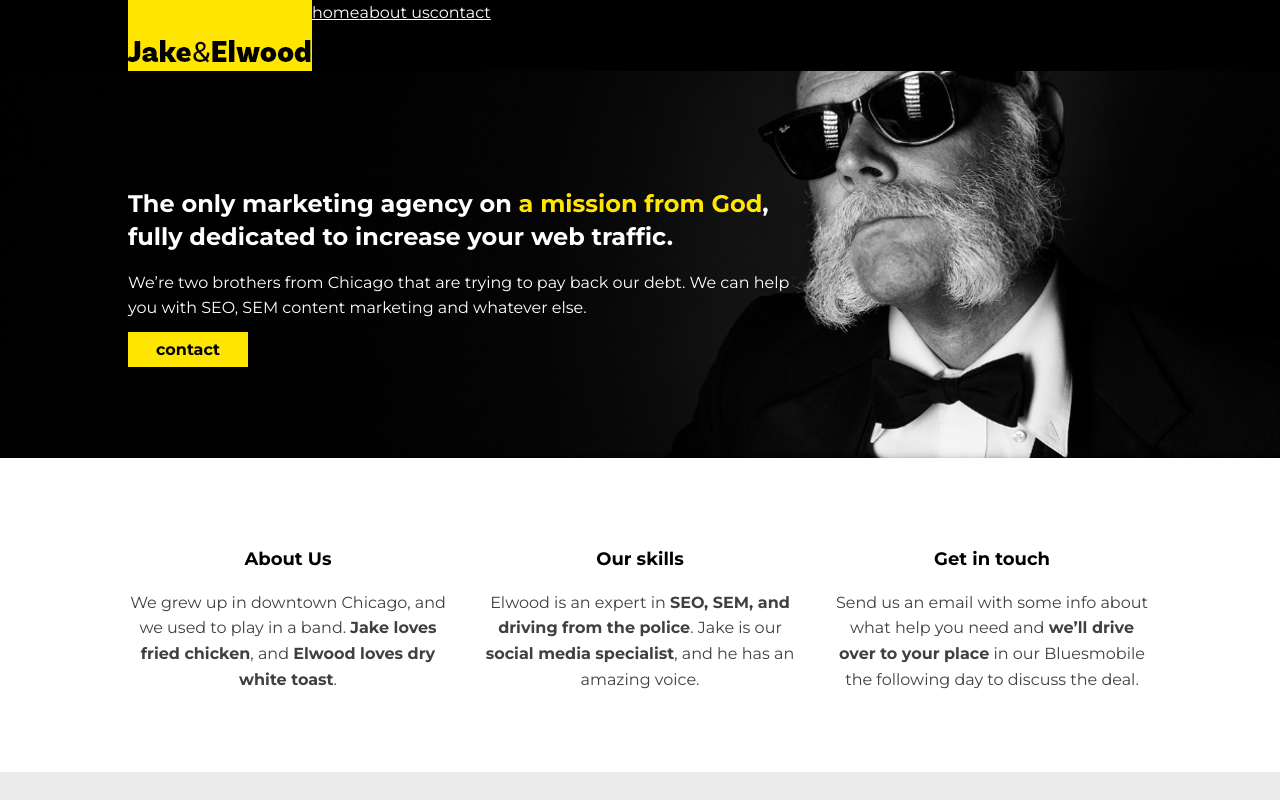
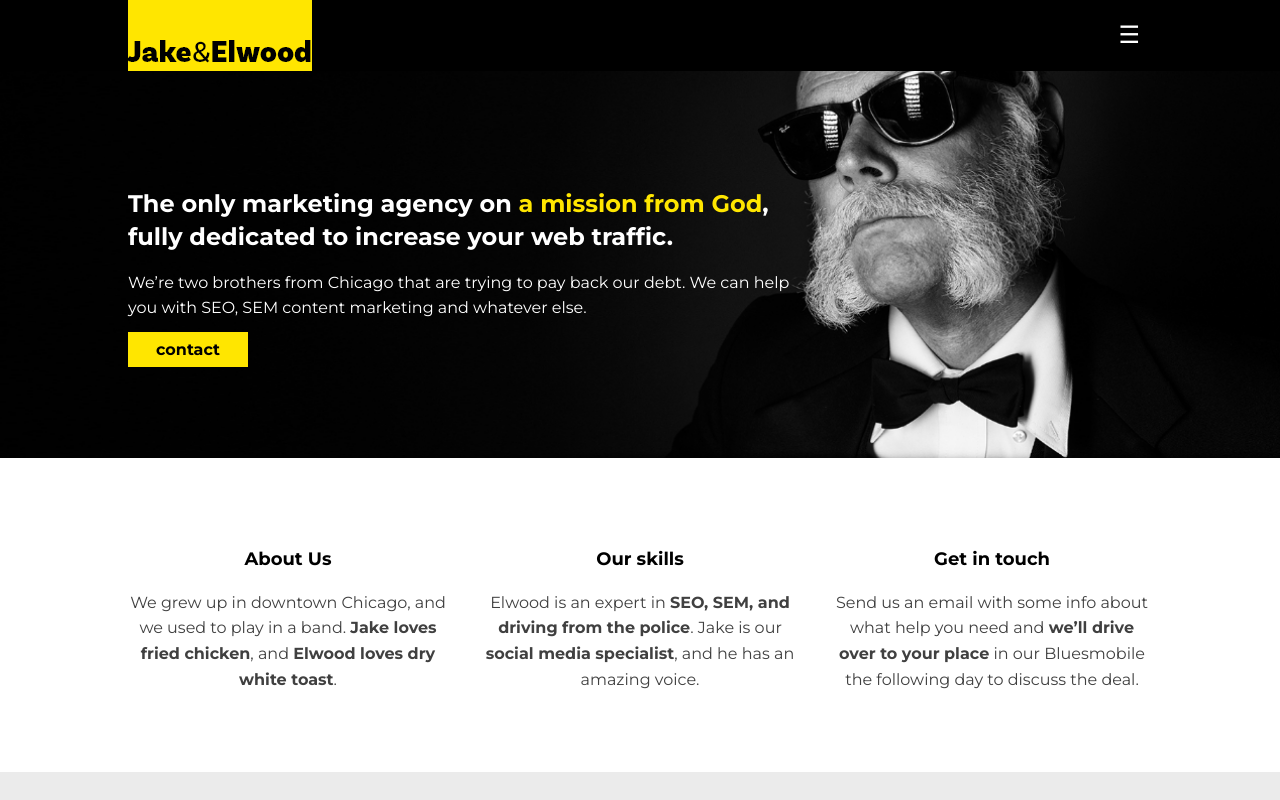
Before and after one commit to ManudeQuevedo/final-project-responsive-bootcamp-scrimba, a plain HTML site: page index.html in a window 1280 px wide. Shown: the top 800 px of the page. Drawn offline with Linux system fonts and the light colour scheme.

Commit message:
Completed the Nav for the site

```diff
--- a/index.html
+++ b/index.html
@@ -22,7 +22,10 @@
                <img src="img/logo.png" alt="" class="logo" />
             </a>
 
+            <button aria-label="Open navigation" class="open-nav">&#9776;</button>
+
             <nav class="nav">
+               <button aria-label="Close navigation" class="close-nav">&times;</button>
                <ul class="nav-list">
                   <li class="nav-item">
                      <a href="index.html" class="nav-link">home</a>
@@ -77,5 +80,7 @@
                 <li class="social-item"><a href="#" class="social-link"><i class="fab fa-instagram fa-2x"></i></a></li>
             </ul>
         </footer>
+
+        <script src="main.js"></script>
    </body>
 </html>
--- a/style.css
+++ b/style.css
@@ -79,15 +79,64 @@ strong {
    padding-top: 2em;
 }
 
+.nav {
+   position: fixed;
+   background-color: #000;
+   top: 0;
+   bottom: 0;
+   right: 0;
+   left: 100%;
+   width: 100%;
+   transform: translate;X(0);
+   transition: 250ms;
+}
+
+.navigation-open {
+   transform: translateX(-100%);
+}
+
 .nav-list {
    display: flex;
    list-style: none;
    margin: 0;
    padding: 0;
+   height: 100%;
+   flex-direction: column;
+   justify-content: space-around;
+   align-items: center;
 }
 
 .nav-link {
    color: #fff;
+   font-size: 3rem;
+   font-weight: 700;
+   text-decoration: none;
+}
+
+.nav-link:hover,
+.nav-link:focus {
+   color: yellow;
+}
+
+.close-nav {
+   background: 0;
+   border: none;
+   color: #ffe600;
+   cursor: pointer;
+   font-size: 3rem;
+   font-weight: 700;
+   padding: 0.5em;
+   position: absolute;
+}
+
+.open-nav {
+   border: 0;
+   background: 0;
+   color: #fff;
+   cursor: pointer;
+   font-size: 1.5rem;
+   padding: 0.5em;
+   margin-left: auto;
 }
 
 /*==================
```
